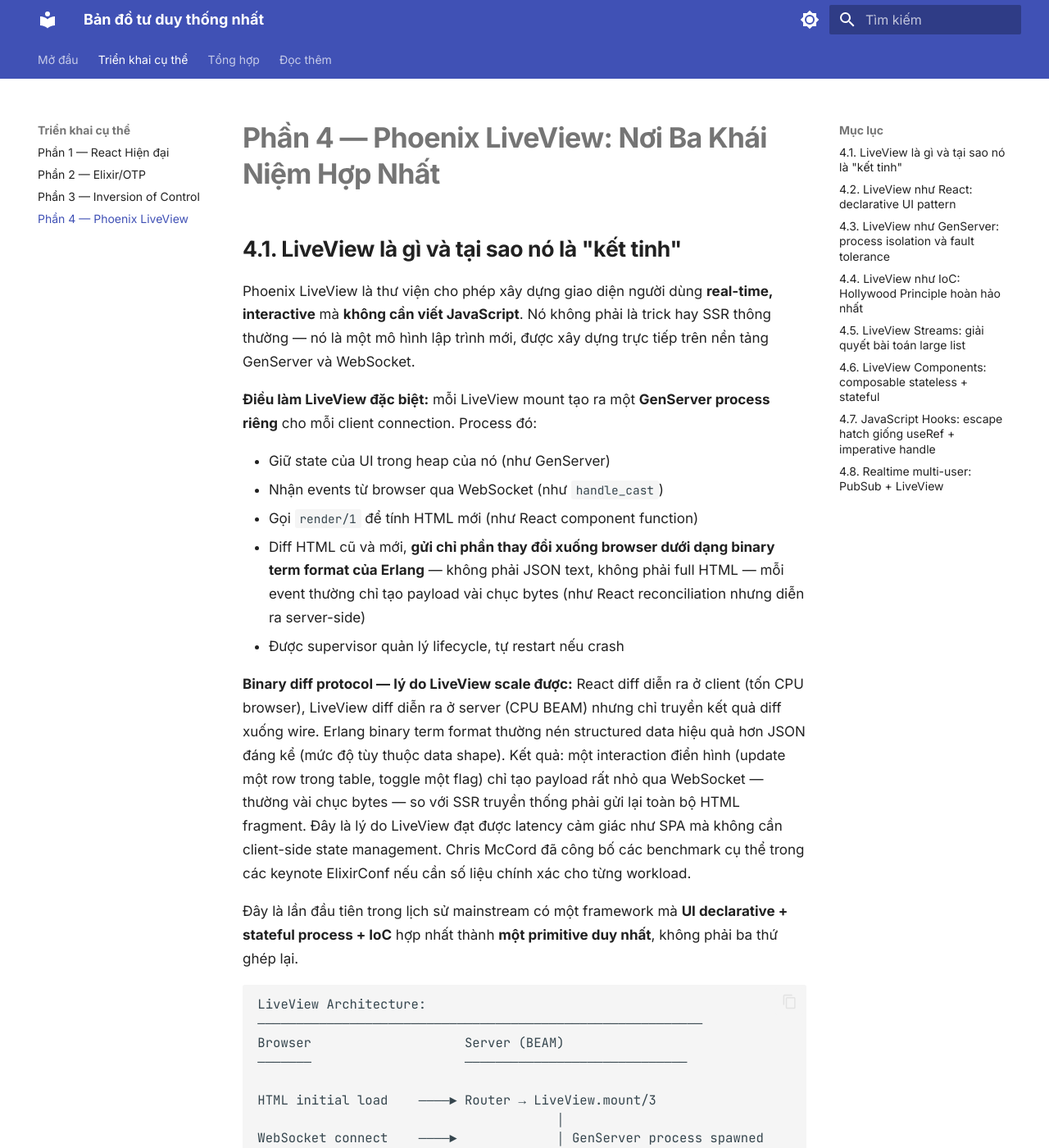
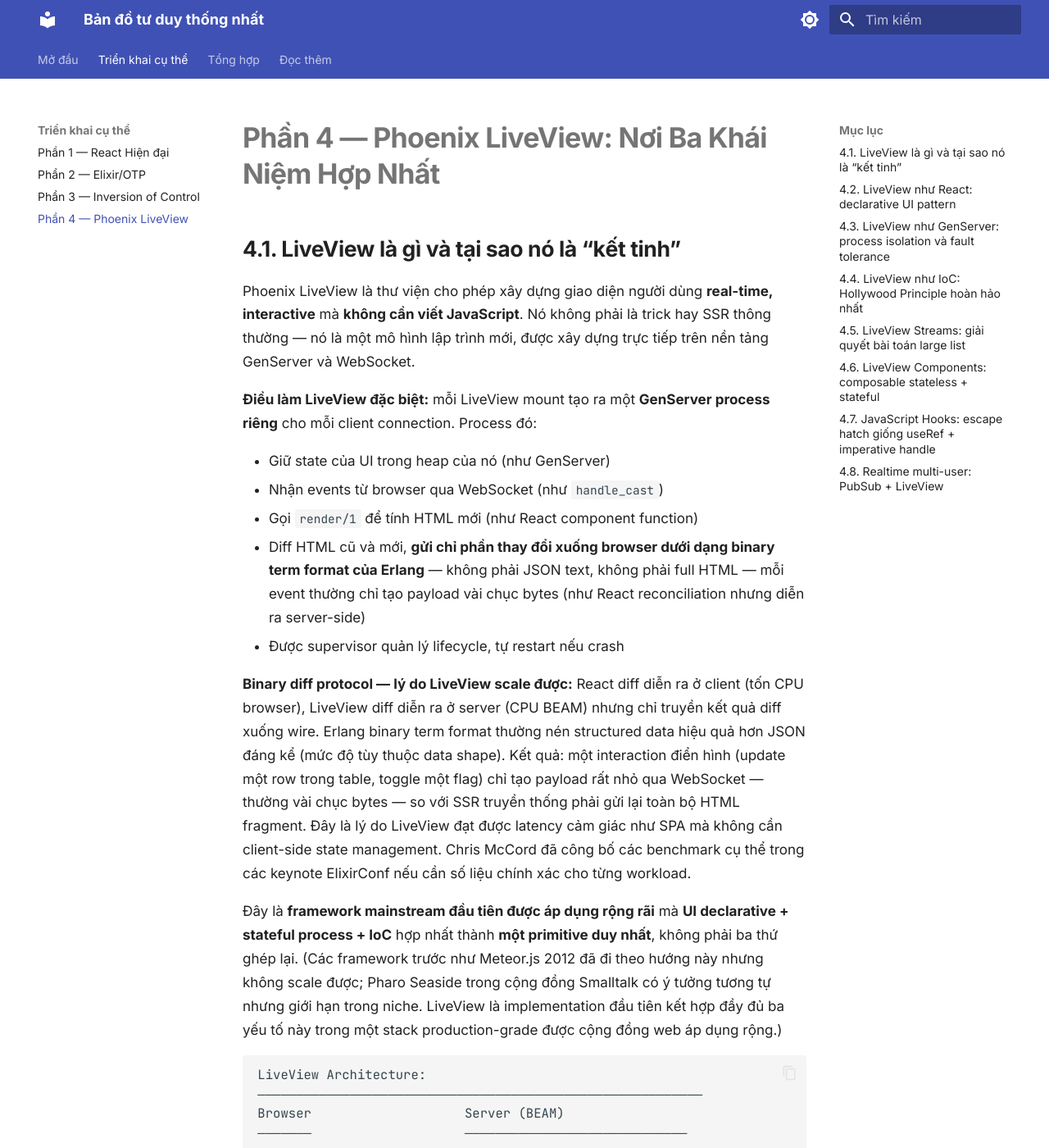
Before and after one commit to ttakashinn/unified-paradigm, an MkDocs documentation site: the page built from docs/liveview.md, in a window 1280 px wide and 1400 px high. Shown: the whole window at 82% size. Built offline with MkDocs 1.6.1 and Material for MkDocs 9.7.7, drawn with Linux system fonts in a browser that asks for light colours; some of the changed text lies outside the part shown.

Commit message:
Update liveview.md

````diff
--- a/docs/liveview.md
+++ b/docs/liveview.md
@@ -1,6 +1,6 @@
 # Phần 4 — Phoenix LiveView: Nơi Ba Khái Niệm Hợp Nhất
 
-## 4.1. LiveView là gì và tại sao nó là "kết tinh"
+## 4.1. LiveView là gì và tại sao nó là “kết tinh”
 
 Phoenix LiveView là thư viện cho phép xây dựng giao diện người dùng **real-time, interactive** mà **không cần viết JavaScript**. Nó không phải là trick hay SSR thông thường — nó là một mô hình lập trình mới, được xây dựng trực tiếp trên nền tảng GenServer và WebSocket.
 
@@ -14,7 +14,7 @@ Phoenix LiveView là thư viện cho phép xây dựng giao diện người dùn
 
 **Binary diff protocol — lý do LiveView scale được:** React diff diễn ra ở client (tốn CPU browser), LiveView diff diễn ra ở server (CPU BEAM) nhưng chỉ truyền kết quả diff xuống wire. Erlang binary term format thường nén structured data hiệu quả hơn JSON đáng kể (mức độ tùy thuộc data shape). Kết quả: một interaction điển hình (update một row trong table, toggle một flag) chỉ tạo payload rất nhỏ qua WebSocket — thường vài chục bytes — so với SSR truyền thống phải gửi lại toàn bộ HTML fragment. Đây là lý do LiveView đạt được latency cảm giác như SPA mà không cần client-side state management. Chris McCord đã công bố các benchmark cụ thể trong các keynote ElixirConf nếu cần số liệu chính xác cho từng workload.
 
-Đây là lần đầu tiên trong lịch sử mainstream có một framework mà **UI declarative + stateful process + IoC** hợp nhất thành **một primitive duy nhất**, không phải ba thứ ghép lại.
+Đây là **framework mainstream đầu tiên được áp dụng rộng rãi** mà **UI declarative + stateful process + IoC** hợp nhất thành **một primitive duy nhất**, không phải ba thứ ghép lại. (Các framework trước như Meteor.js 2012 đã đi theo hướng này nhưng không scale được; Pharo Seaside trong cộng đồng Smalltalk có ý tưởng tương tự nhưng giới hạn trong niche. LiveView là implementation đầu tiên kết hợp đầy đủ ba yếu tố này trong một stack production-grade được cộng đồng web áp dụng rộng.)
 
 ```text
 LiveView Architecture:
@@ -119,18 +119,18 @@ end
 
 **Đối chiếu trực tiếp LiveView ↔ React:**
 
-| Concept | React | Phoenix LiveView |
-| --- | --- | --- |
-| **Khởi tạo state** | `useState(initialValue)` | `assign(socket, key, value)` trong `mount/3` |
-| **State container** | Fiber node (browser memory) | `%Socket{assigns: %{...}}` (server process heap) |
-| **Update state** | `setState` / `dispatch` | `assign(socket, ...)` trả về socket mới |
-| **Event handler** | `onClick`, `onChange` | `handle_event("name", params, socket)` |
-| **Server message** | Không có native equivalent | `handle_info(message, socket)` |
-| **Side effects** | `useEffect` với cleanup | `mount + connected?/1`, `handle_info` |
-| **Template** | JSX | HEEx template |
-| **Diffing** | Virtual DOM (client-side) | HTML diff (server-side, binary protocol) |
-| **Reconciliation** | React reconciler (browser) | LiveView diff engine (BEAM) |
-| **Lifecycle cleanup** | `useEffect` return function | `terminate/2` của GenServer |
+|Concept              |React                      |Phoenix LiveView                                |
+|---------------------|---------------------------|------------------------------------------------|
+|**Khởi tạo state**   |`useState(initialValue)`   |`assign(socket, key, value)` trong `mount/3`    |
+|**State container**  |Fiber node (browser memory)|`%Socket{assigns: %{...}}` (server process heap)|
+|**Update state**     |`setState` / `dispatch`    |`assign(socket, ...)` trả về socket mới         |
+|**Event handler**    |`onClick`, `onChange`      |`handle_event("name", params, socket)`          |
+|**Server message**   |Không có native equivalent |`handle_info(message, socket)`                  |
+|**Side effects**     |`useEffect` với cleanup    |`mount + connected?/1`, `handle_info`           |
+|**Template**         |JSX                        |HEEx template                                   |
+|**Diffing**          |Virtual DOM (client-side)  |HTML diff (server-side, binary protocol)        |
+|**Reconciliation**   |React reconciler (browser) |LiveView diff engine (BEAM)                     |
+|**Lifecycle cleanup**|`useEffect` return function|`terminate/2` của GenServer                     |
 
 ## 4.3. LiveView như GenServer: process isolation và fault tolerance
 
@@ -149,7 +149,7 @@ Phoenix.LiveView.Supervisor
 # Tất cả connections khác không bị ảnh hưởng
 ```
 
-**"Let it crash" trong LiveView context:**
+**“Let it crash” trong LiveView context:**
 
 ```elixir
 def handle_event("process_payment", params, socket) do
@@ -235,7 +235,7 @@ LiveView Streams không giữ toàn bộ list trong server-side state — chỉ
 
 ## 4.6. LiveView Components: composable stateless + stateful
 
-LiveView cung cấp hai loại component, mirror chính xác React's class vs functional components nhưng với semantic khác:
+LiveView cung cấp hai loại component có vai trò khác nhau — stateless (Phoenix.Component) và stateful (Phoenix.LiveComponent). Phoenix.Component tương đương trực tiếp với React functional component không có state. Phoenix.LiveComponent có state riêng và lifecycle riêng nhưng vẫn server-rendered — không có analog 1:1 với React (gần với child function component có `useState` riêng nhưng được “scope” theo `@myself`):
 
 ```elixir
 # Stateless Function Component (như React functional component)
@@ -321,15 +321,15 @@ let liveSocket = new LiveSocket("/live", Socket, { hooks: Hooks });
 </canvas>
 ```
 
-**Pattern này mirror chính xác React's escape hatch:**
+**Pattern này tương ứng với mô hình ref + effect lifecycle trong React (không phải useRef đơn lẻ):**
 
-| React | LiveView |
-| --- | --- |
-| `useRef(null)` | `phx-hook="HookName"` |
-| `useEffect(() => { /* setup */ }, [])` | `mounted()` callback |
-| `useEffect cleanup` | `destroyed()` callback |
-| `useEffect` khi deps thay đổi | `updated()` callback |
-| `useImperativeHandle` | `this.pushEvent`, `this.handleEvent` |
+|React                                                        |LiveView JS Hook                                       |
+|-------------------------------------------------------------|-------------------------------------------------------|
+|Ref vào DOM element (`useRef` + `ref={}`)                    |`this.el` trong hook (DOM element được hook bind vào)  |
+|`useEffect(() => { /* setup */ }, [])`                       |`mounted()` callback                                   |
+|`useEffect cleanup`                                          |`destroyed()` callback                                 |
+|`useEffect` khi deps thay đổi                                |`updated()` callback                                   |
+|Imperative communication (`useImperativeHandle` + parent ref)|`this.pushEvent`, `this.handleEvent` (server ↔ JS hook)|
 
 ## 4.8. Realtime multi-user: PubSub + LiveView
 
@@ -371,6 +371,10 @@ end
 
 Với ~20 dòng code, ta có Kanban board realtime multi-user, không cần Redux, không cần WebSocket client library, không cần API endpoint riêng cho realtime.
 
----
+-----
+
+Đến đây đã đi qua bốn hiện thân cụ thể: React Hooks (Phần 1), Elixir/OTP (Phần 2), Inversion of Control (Phần 3), và Phoenix LiveView (Phần 4). Mỗi cái có syntax và terminology riêng. Phần 5 đi ngược lên một tầng trừu tượng — đặt cả bốn cạnh nhau, rút ra ba trụ kiến trúc chung, và xây dựng một bản đồ thống nhất giúp đọc bất kỳ framework nào cùng họ này trong tương lai.
+
+-----
 
 **Trước:** [← Phần 3 — IoC](ioc.md) | **Tiếp theo:** [Phần 5 — Bản đồ tư duy thống nhất →](unified-map.md)
````
